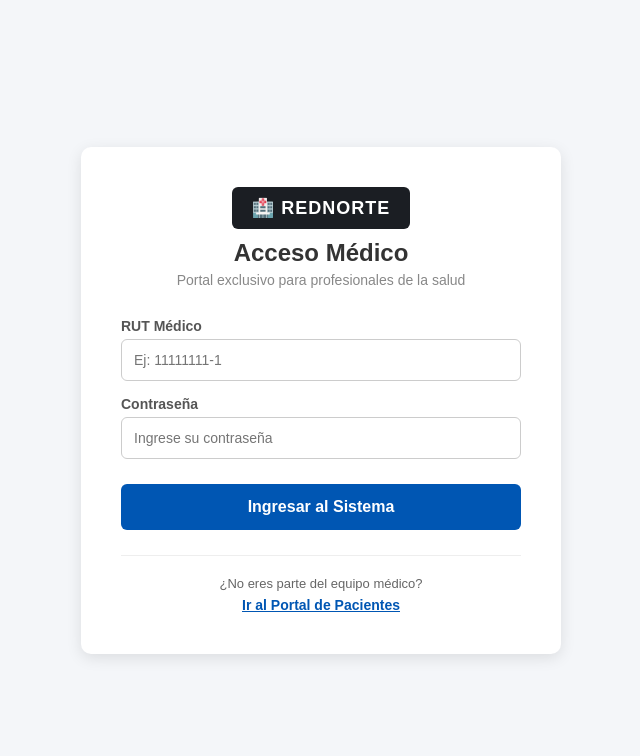
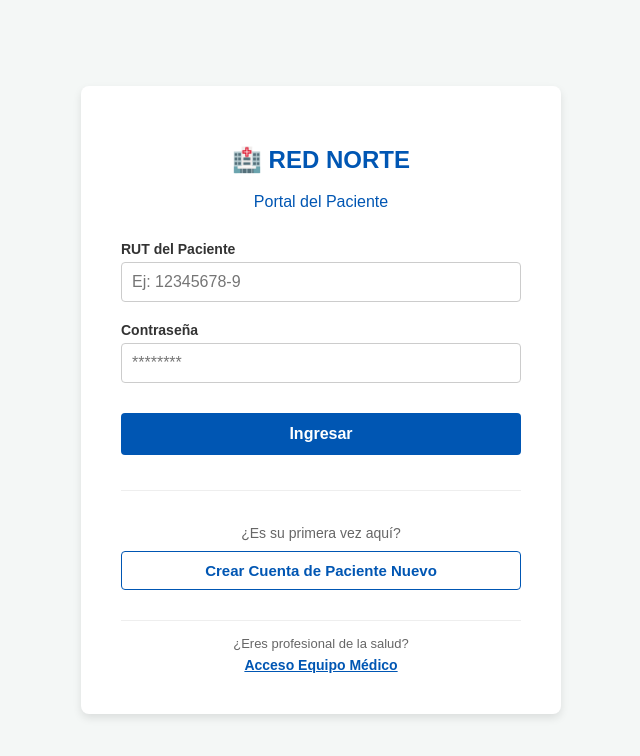
Before and after one commit to DoomedPlayer/RedNorte-Front, a React (Create React App) app: page / in a window 1280 px wide. Shown: the top 756 px of the page, without its empty margins (319-959 px from the left). Built offline with nearby package versions, Linux system fonts and the light colour scheme.

Commit message:
ActualizacionCompletaDePortalDoctorYBotonesFuncionales

```diff
--- a/src/App.js
+++ b/src/App.js
@@ -3,13 +3,12 @@ import LoginUsuario from './views/LoginUsuario';
 import RegistroUsuario from './views/RegistroUsuario';
 import DashboardView from './views/DashboardView';
 import DoctorDashboard from './views/DoctorDashboard';
-import LoginDoctor from './views/LoginDoctor'; // <-- IMPORTAMOS EL LOGIN DEL DOCTOR
+import LoginDoctor from './views/LoginDoctor';
 
 function App() {
-  // Lo dejamos en loginDoctor para que lo pruebes de inmediato
-  const [currentView, setCurrentView] = useState('loginDoctor');
+  // Estado inicial restaurado: La app arranca en el login principal de pacientes
+  const [currentView, setCurrentView] = useState('login');
 
-  // Función de navegación sin anotaciones de tipo
   const navigateTo = (view) => {
     setCurrentView(view);
   };
@@ -32,7 +31,6 @@ function App() {
         <DoctorDashboard onNavigate={navigateTo} />
       )}
 
-      {/* NUEVA RUTA: LOGIN DEL DOCTOR */}
       {currentView === 'loginDoctor' && (
         <LoginDoctor onNavigate={navigateTo} />
       )}
--- /dev/null
+++ b/src/components/PatientCrudModal.jsx
@@ -0,0 +1,93 @@
+import React, { useState, useEffect } from 'react';
+
+export default function PatientCrudModal({ isOpen, onClose, onSave, pacienteAEditar }) {
+    const [rut, setRut] = useState('');
+    const [nombre, setNombre] = useState('');
+    const [edad, setEdad] = useState('');
+    const [prevision, setPrevision] = useState('Fonasa B');
+    const [estado, setEstado] = useState('En Tratamiento');
+
+    // Si vamos a editar, cargamos los datos del paciente seleccionado
+    useEffect(() => {
+        if (pacienteAEditar) {
+            setRut(pacienteAEditar.rut);
+            setNombre(pacienteAEditar.nombre);
+            setEdad(pacienteAEditar.edad);
+            setPrevision(pacienteAEditar.prevision);
+            setEstado(pacienteAEditar.estado);
+        } else {
+            // Si es nuevo, limpiamos el formulario
+            setRut('');
+            setNombre('');
+            setEdad('');
+            setPrevision('Fonasa B');
+            setEstado('En Tratamiento');
+        }
+    }, [pacienteAEditar, isOpen]);
+
+    if (!isOpen) return null;
+
+    const handleSubmit = (e) => {
+        e.preventDefault();
+        onSave({
+            id: pacienteAEditar ? pacienteAEditar.id : Date.now(),
+            rut,
+            nombre,
+            edad: parseInt(edad),
+            prevision,
+            estado
+        });
+    };
+
+    return (
+        <div style={{ position: 'fixed', top: 0, left: 0, width: '100%', height: '100%', backgroundColor: 'rgba(0,0,0,0.5)', display: 'flex', justifyContent: 'center', alignItems: 'center', zIndex: 1000 }}>
+            <div style={{ backgroundColor: 'white', padding: '30px', borderRadius: '8px', width: '100%', maxWidth: '450px', fontFamily: 'sans-serif' }}>
+                <h3 style={{ margin: '0 0 20px 0', color: '#1b1e23' }}>
+                    {pacienteAEditar ? '✏️ Editar Ficha Paciente' : '➕ Registrar Nuevo Paciente'}
+                </h3>
+
+                <form onSubmit={handleSubmit} style={{ display: 'flex', flexDirection: 'column', gap: '15px' }}>
+                    <div>
+                        <label style={{ display: 'block', marginBottom: '5px', fontSize: '14px', fontWeight: 'bold' }}>RUT</label>
+                        <input type="text" value={rut} onChange={(e) => setRut(e.target.value)} style={{ width: '100%', padding: '10px', borderRadius: '4px', border: '1px solid #ccc', boxSizing: 'border-box' }} required disabled={!!pacienteAEditar} />
+                    </div>
+
+                    <div>
+                        <label style={{ display: 'block', marginBottom: '5px', fontSize: '14px', fontWeight: 'bold' }}>Nombre Completo</label>
+                        <input type="text" value={nombre} onChange={(e) => setNombre(e.target.value)} style={{ width: '100%', padding: '10px', borderRadius: '4px', border: '1px solid #ccc', boxSizing: 'border-box' }} required />
+                    </div>
+
+                    <div style={{ display: 'grid', gridTemplateColumns: '1fr 1fr', gap: '10px' }}>
+                        <div>
+                            <label style={{ display: 'block', marginBottom: '5px', fontSize: '14px', fontWeight: 'bold' }}>Edad</label>
+                            <input type="number" value={edad} onChange={(e) => setEdad(e.target.value)} style={{ width: '100%', padding: '10px', borderRadius: '4px', border: '1px solid #ccc', boxSizing: 'border-box' }} required />
+                        </div>
+                        <div>
+                            <label style={{ display: 'block', marginBottom: '5px', fontSize: '14px', fontWeight: 'bold' }}>Previsión</label>
+                            <select value={prevision} onChange={(e) => setPrevision(e.target.value)} style={{ width: '100%', padding: '10px', borderRadius: '4px', border: '1px solid #ccc', boxSizing: 'border-box' }}>
+                                <option value="Fonasa A">Fonasa A</option>
+                                <option value="Fonasa B">Fonasa B</option>
+                                <option value="Fonasa C">Fonasa C</option>
+                                <option value="Isapre">Isapre</option>
+                            </select>
+                        </div>
+                    </div>
+
+                    <div>
+                        <label style={{ display: 'block', marginBottom: '5px', fontSize: '14px', fontWeight: 'bold' }}>Estado Clínico</label>
+                        <select value={estado} onChange={(e) => setEstado(e.target.value)} style={{ width: '100%', padding: '10px', borderRadius: '4px', border: '1px solid #ccc', boxSizing: 'border-box' }}>
+                            <option value="En Tratamiento">En Tratamiento</option>
+                            <option value="Alta Médica">Alta Médica</option>
+                            <option value="Pendiente Exámenes">Pendiente Exámenes</option>
+                        </select>
+                    </div>
+
+                    <div style={{ display: 'flex', gap: '10px', marginTop: '10px', justifyContent: 'flex-end' }}>
+                        <button type="button" onClick={onClose} style={{ padding: '10px 15px', border: '1px solid #ccc', backgroundColor: 'white', borderRadius: '4px', cursor: 'pointer' }}>Cancelar</button>
+                        <button type="submit" style={{ padding: '10px 20px', border: 'none', backgroundColor: '#0056b3', color: 'white', borderRadius: '4px', cursor: 'pointer', fontWeight: 'bold' }}>Guardar Cambios</button>
+                    </div>
+                </form>
+            </div>
+        </div>
+    );
+}
--- a/src/views/LoginDoctor.jsx
+++ b/src/views/LoginDoctor.jsx
@@ -8,11 +8,8 @@ export default function LoginDoctor({ onNavigate }) {
     const handleLogin = (e) => {
         e.preventDefault();
 
-        // CREDENCIALES DE PRUEBA (Mock)
-        // RUT: 11111111-1
-        // Pass: admin123
-        if (rut === '12345678-9' && password === 'admin123') {
-            onNavigate('doctor'); // Si es correcto, lo enviamos al DoctorDashboard
+        if (rut === '11111111-1' && password === 'admin123') {
+            onNavigate('doctor');
         } else {
             setError('Credenciales incorrectas. Por favor, verifique su RUT y contraseña.');
         }
@@ -34,7 +31,7 @@ export default function LoginDoctor({ onNavigate }) {
                     <div style={{ backgroundColor: '#f8d7da', color: '#721c24', padding: '10px', borderRadius: '6px', marginBottom: '20px', fontSize: '13px', textAlign: 'center', border: '1px solid #f5c6cb' }}>
                         {error}
                         <br/>
-                        <small style={{ fontWeight: 'bold' }}>(Pista: 11111111-1 / admin123)</small>
+                        <small style={{ fontWeight: 'bold' }}>(Pista: 12345678-9 / *****)</small>
                     </div>
                 )}
 
@@ -43,7 +40,7 @@ export default function LoginDoctor({ onNavigate }) {
                         <label style={{ display: 'block', marginBottom: '5px', color: '#555', fontSize: '14px', fontWeight: 'bold' }}>RUT Médico</label>
                         <input
                             type="text"
-                            placeholder="Ej: 11111111-1"
+                            placeholder="Ej: 12345678-9"
                             value={rut}
                             onChange={(e) => setRut(e.target.value)}
                             style={{ width: '100%', padding: '12px', borderRadius: '6px', border: '1px solid #ccc', fontSize: '14px', boxSizing: 'border-box' }}
--- a/src/views/LoginUsuario.jsx
+++ b/src/views/LoginUsuario.jsx
@@ -54,6 +54,18 @@ const LoginUsuario = ({ onNavigate }) => {
                             style={styles.registerButton}
                         >
                             Crear Cuenta de Paciente Nuevo
+                        </button>
+                    </div>
+
+                    {/* NUEVO: Enlace al Portal del Doctor */}
+                    <div style={styles.doctorLoginContainer}>
+                        <p style={styles.doctorText}>¿Eres profesional de la salud?</p>
+                        <button
+                            type="button"
+                            onClick={() => onNavigate('loginDoctor')}
+                            style={styles.doctorButton}
+                        >
+                            Acceso Equipo Médico
                         </button>
                     </div>
                 </form>
@@ -137,6 +149,27 @@ const styles = {
         fontWeight: 'bold',
         width: '100%',
         fontSize: '15px'
+    },
+    doctorLoginContainer: {
+        textAlign: 'center',
+        marginTop: '10px',
+        borderTop: '1px solid #eee',
+        paddingTop: '15px'
+    },
+    doctorText: {
+        margin: 0,
+        fontSize: '13px',
+        color: '#666'
+    },
+    doctorButton: {
+        background: 'none',
+        border: 'none',
+        color: '#0056b3',
+        fontWeight: 'bold',
+        cursor: 'pointer',
+        marginTop: '5px',
+        fontSize: '14px',
+        textDecoration: 'underline'
     }
 };
 
```
Also changed, not shown: src/views/DoctorDashboard.jsx (+59 -50 lines).
